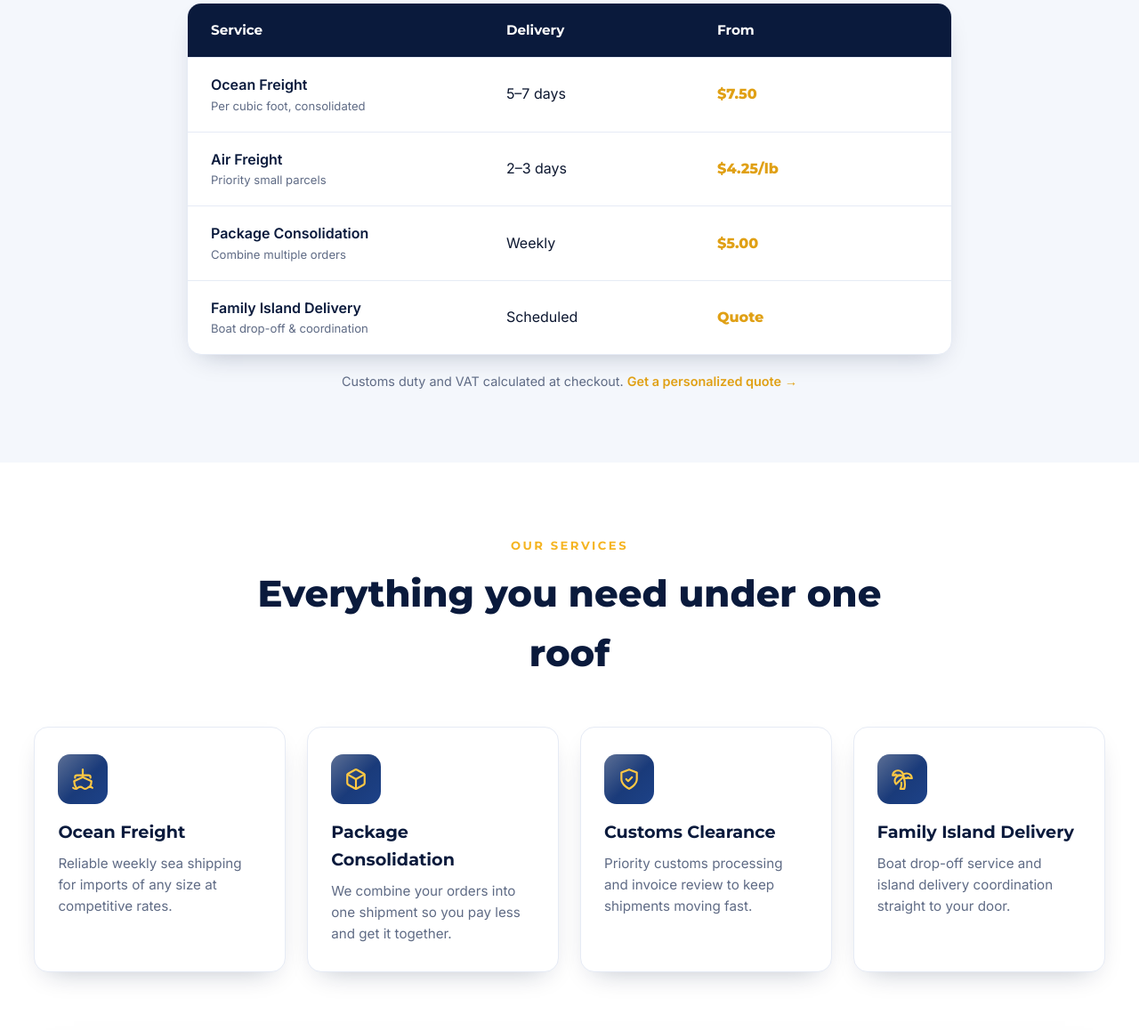
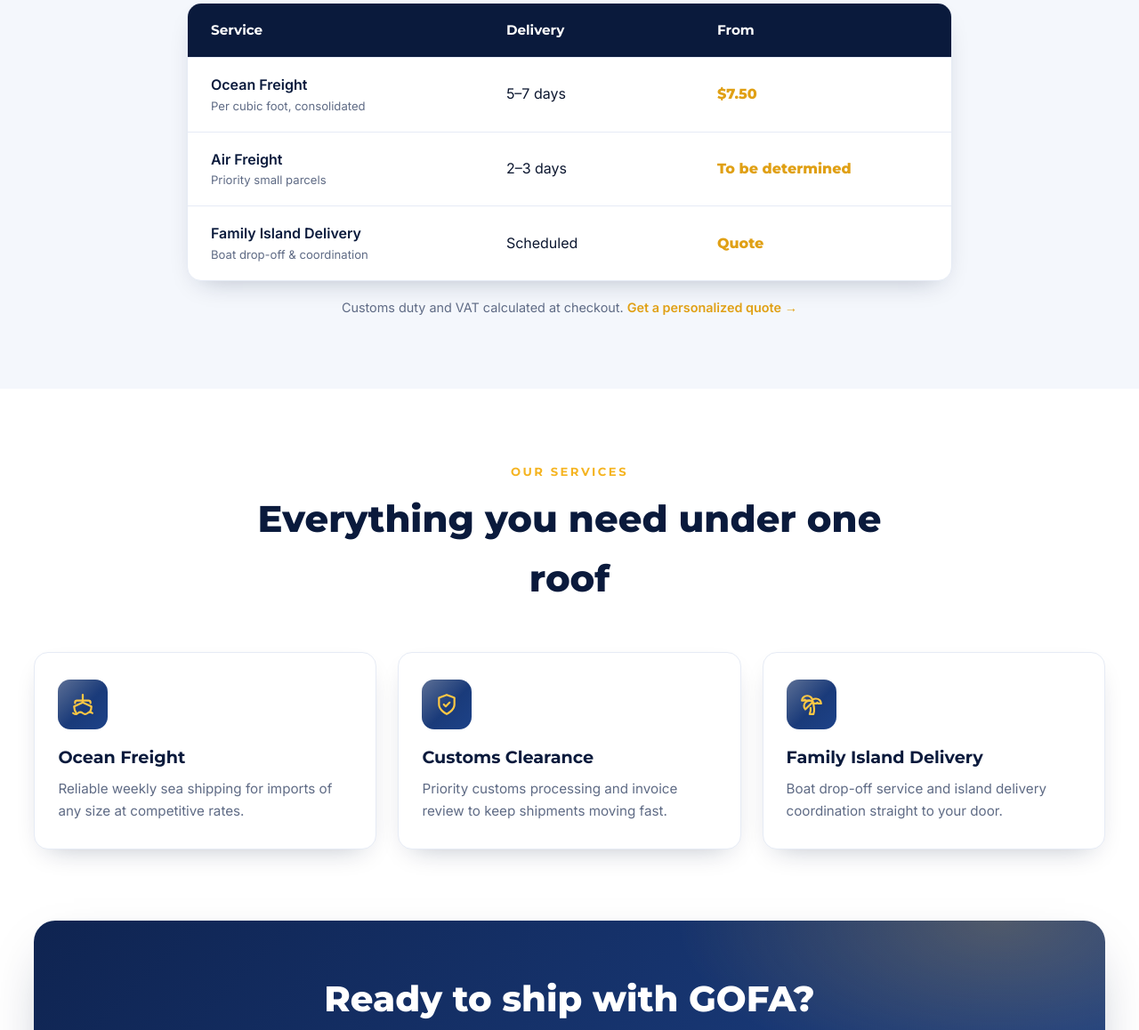
Before and after one commit to 3sh4rd/Shipping-website, a plain HTML site: page index.html in a window 1280 px wide. Shown: the part 2408-3566 px from the top of the page at 89% size. Drawn offline with Linux system fonts and the light colour scheme.

Commit message:
Remove Package Consolidation service; set Air Freight rate to TBD

```diff
--- a/chatbot.js
+++ b/chatbot.js
@@ -7,7 +7,7 @@
   const KB = [
     {
       keys: ["rate", "price", "cost", "how much", "fee", "charge", "quote"],
-      answer: "Our shipping rates start at:<br>• Ocean freight - <b>$7.50</b> / cu ft (consolidated)<br>• Air freight - <b>$4.25</b> / lb (2–3 days)<br>• Package consolidation - <b>$5.00</b><br>Customs duty &amp; VAT are calculated at checkout. Want a personalized quote? Visit our <a href='/contact/'>Contact page</a>."
+      answer: "Our shipping rates start at:<br>• Ocean freight - <b>$7.50</b> / cu ft (consolidated)<br>• Air freight - <b>to be determined</b> (2–3 days)<br>Customs duty &amp; VAT are calculated at checkout. Want a personalized quote? Visit our <a href='/contact/'>Contact page</a>."
     },
     {
       keys: ["track", "where is", "package status", "tracking number", "parcel"],
--- a/index.html
+++ b/index.html
@@ -45,7 +45,6 @@
           <a>Services <svg class="caret" viewBox="0 0 24 24" fill="none" stroke="currentColor" stroke-width="2"><path d="m6 9 6 6 6-6"/></svg></a>
           <div class="dropdown">
             <a href="#services">Ocean Freight</a>
-            <a href="#services">Package Consolidation</a>
             <a href="#services">Customs Clearance</a>
             <a href="#services">Family Island Delivery</a>
           </div>
@@ -226,12 +225,7 @@
         <div class="rate-row">
           <div class="svc">Air Freight <small>Priority small parcels</small></div>
           <div class="col-hide">2–3 days</div>
-          <div class="price">$4.25/lb</div>
-        </div>
-        <div class="rate-row">
-          <div class="svc">Package Consolidation <small>Combine multiple orders</small></div>
-          <div class="col-hide">Weekly</div>
-          <div class="price">$5.00</div>
+          <div class="price">To be determined</div>
         </div>
         <div class="rate-row">
           <div class="svc">Family Island Delivery <small>Boat drop-off &amp; coordination</small></div>
@@ -252,7 +246,6 @@
       </div>
       <div class="services-grid">
         <div class="service-card"><div class="service-icon"><svg viewBox="0 0 24 24" fill="none" stroke="currentColor" stroke-width="2" stroke-linecap="round" stroke-linejoin="round"><path d="M2 21c.6.5 1.2 1 2.5 1 2.5 0 2.5-2 5-2s2.5 2 5 2 2.5-2 5-2c1.3 0 1.9.5 2.5 1"/><path d="M19.38 20A11.6 11.6 0 0 0 21 14l-9-4-9 4c0 2.9.94 5.34 2.81 7.76"/><path d="M12 10V4"/><path d="M12 2v2"/><path d="M4 10.5V10a2 2 0 0 1 2-2h12a2 2 0 0 1 2 2v.5"/></svg></div><h3>Ocean Freight</h3><p>Reliable weekly sea shipping for imports of any size at competitive rates.</p></div>
-        <div class="service-card"><div class="service-icon"><svg viewBox="0 0 24 24" fill="none" stroke="currentColor" stroke-width="2" stroke-linecap="round" stroke-linejoin="round"><path d="M21 8a2 2 0 0 0-1-1.73l-7-4a2 2 0 0 0-2 0l-7 4A2 2 0 0 0 3 8v8a2 2 0 0 0 1 1.73l7 4a2 2 0 0 0 2 0l7-4A2 2 0 0 0 21 16Z"/><path d="m3.3 7 8.7 5 8.7-5"/><path d="M12 22V12"/></svg></div><h3>Package Consolidation</h3><p>We combine your orders into one shipment so you pay less and get it together.</p></div>
         <div class="service-card"><div class="service-icon"><svg viewBox="0 0 24 24" fill="none" stroke="currentColor" stroke-width="2" stroke-linecap="round" stroke-linejoin="round"><path d="M12 22s8-4 8-10V5l-8-3-8 3v7c0 6 8 10 8 10z"/><path d="m9 12 2 2 4-4"/></svg></div><h3>Customs Clearance</h3><p>Priority customs processing and invoice review to keep shipments moving fast.</p></div>
         <div class="service-card"><div class="service-icon"><svg viewBox="0 0 24 24" fill="none" stroke="currentColor" stroke-width="2" stroke-linecap="round" stroke-linejoin="round"><path d="M13 8c0-2.76-2.46-5-5.5-5S2 5.24 2 8h2l1-1 1 1h4"/><path d="M13 7.14A5.82 5.82 0 0 1 16.5 6c3.04 0 5.5 2.24 5.5 5h-3l-1-1-1 1h-3"/><path d="M5.89 9.71c-2.15 2.15-2.3 5.47-.35 7.42l4.24-4.25.7-.7.71-.71 2.12-2.12c-1.95-1.96-5.27-1.8-7.42.36"/><path d="M11 15.5c.5 2.5-.17 4.5-1 6.5h4c2-5.5-.5-12-1-14"/></svg></div><h3>Family Island Delivery</h3><p>Boat drop-off service and island delivery coordination straight to your door.</p></div>
       </div>
```
Also changed, not shown: account/index.html (+0 -1 lines), admin/index.html (+0 -1 lines), contact/index.html (+0 -1 lines), tracking/index.html (+0 -1 lines).
